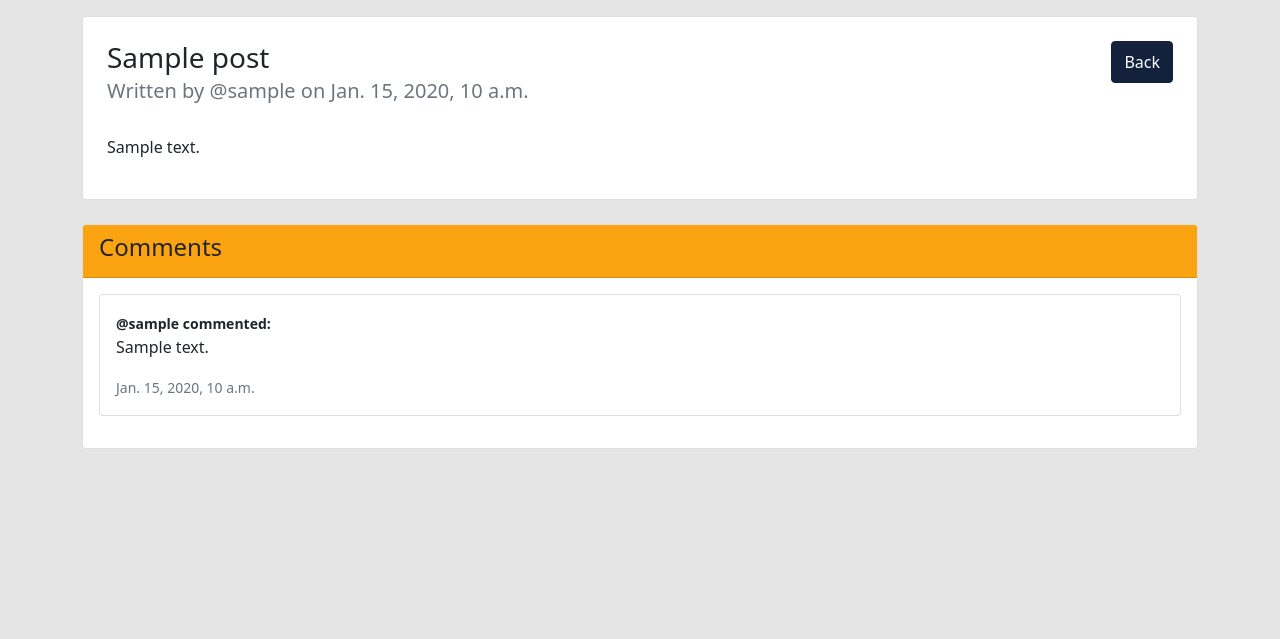
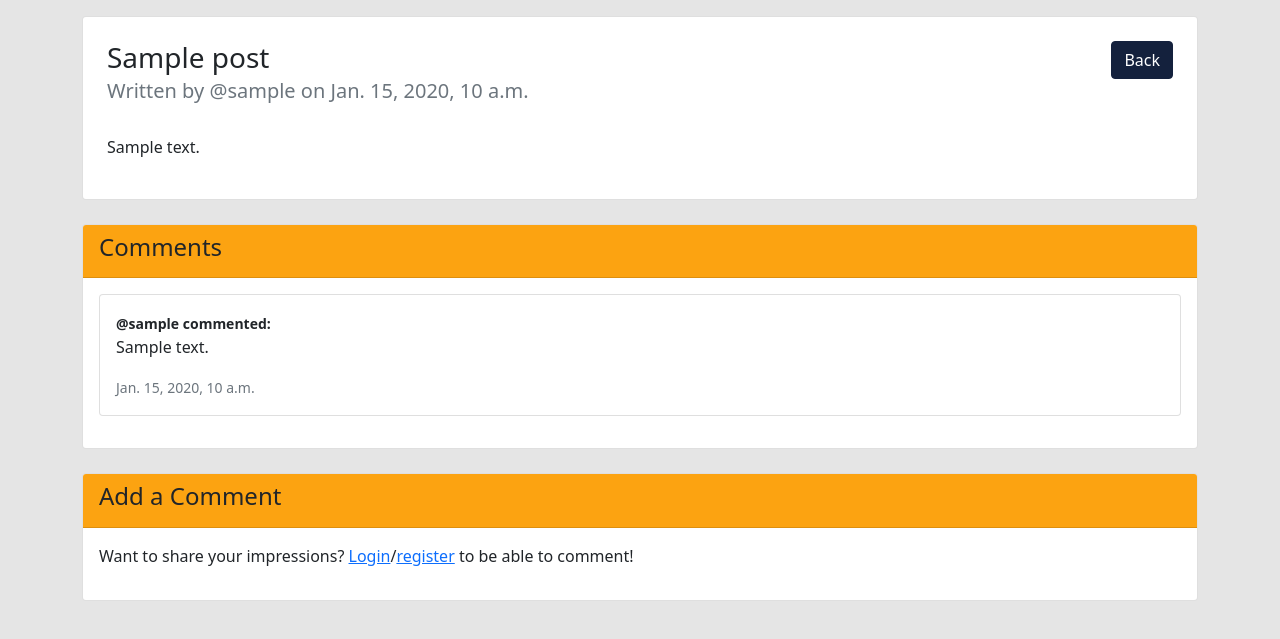
Before and after one commit to FerranPalmaC/DjangoBlog, a Django app: a page that uses posts/templates/posts/post_detail.html in a window 1280 px wide. Shown: the part 56-695 px from the top of the page. Run offline with Django 4.2, Linux system fonts and the light colour scheme; tables that the repository leaves empty hold one stand-in row (values such as "Sample post"); some libraries are stand-ins or nearby versions.

Commit message:
Different text in detail view

```diff
--- a/posts/templates/posts/post_detail.html
+++ b/posts/templates/posts/post_detail.html
@@ -9,9 +9,9 @@
                 {% endblock %}
                 <div class="d-grid gap-2 d-md-flex justify-content-end">
                     {% if post.author == user %}
-                    <button type="button" class="btn btn-custom-secondary"><a class="btn-link-text" href="{% url 'posts:post_edition' post.slug %}">Edit</a></button>
+                    <a class="btn-link-text" href="{% url 'posts:post_edition' post.slug %}"><button type="button" class="btn btn-custom-secondary">Edit</button></a>
                     {% endif %}
-                    <button type="button" class="btn btn-custom-primary"><a class="btn-link-text" href="{% url 'posts:post_list' %}">Back</a></button>
+                    <a class="btn-link-text" href="{% url 'posts:post_list' %}"><button type="button" class="btn btn-custom-primary">Back</button></a>
                 </div>
             </div>
             <div class="card-subtitle mb-4 d-grid gap-2 d-md-flex justify-content-between">
@@ -59,5 +59,14 @@
                 </form>
             </div>
         </div>
+    {% elif post.comments.all|length > 0 %}
+        <div class="card mt-4 mb-4">
+            <div class="card-header">
+                <h4>Add a Comment</h4>
+            </div>
+            <div class="card-body">
+                <p>Want to share your impressions? <a href={% url 'members:login' %}>Login</a>/<a href={% url 'members:register' %}>register</a> to be able to comment!</p>
+            </div>
+        </div>
     {% endif %}
 {% endblock content %}
--- a/posts/views.py
+++ b/posts/views.py
@@ -17,7 +17,7 @@ class PostListView(generic.ListView):
     def post(self, request):
         post_id = self.request.POST.get("post_id")
         blog_post = Post.objects.get(pk=post_id)
-        if blog_post and blog_post.author == self.request.user and blog_post.status == 1:
+        if blog_post and blog_post.author == request.user and blog_post.status == 1:
             blog_post.delete()
             return redirect(reverse('posts:post_list'))
         return redirect(reverse('posts:post_edition', kwargs={'slug': blog_post.slug}))
```
